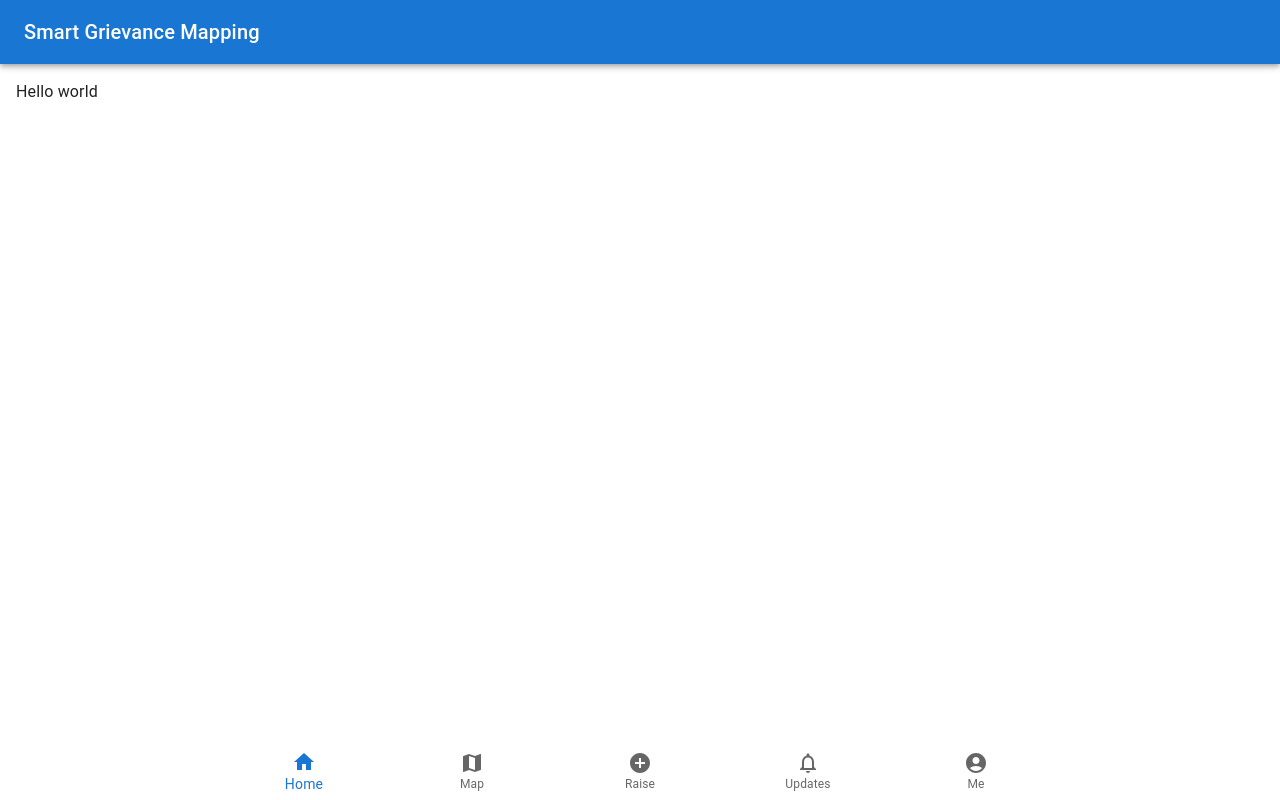
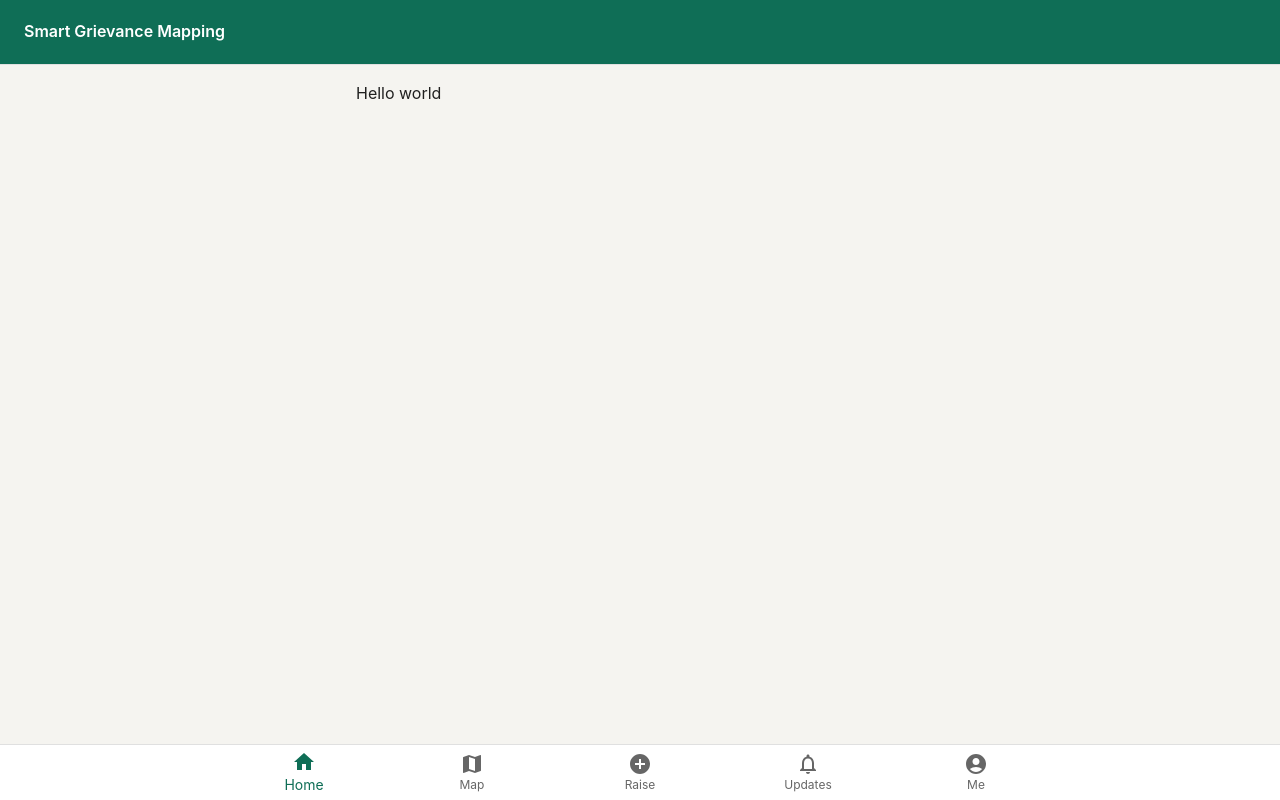
Before and after one commit to Guna-meda/eGOV-monorepo, a React (Vite) app in the folder frontend/: page / in a window 1280 px wide. Built offline with nearby package versions, Linux system fonts and the light colour scheme.

Commit message:
feat: redesigned main layout

```diff
--- a/frontend/src/layout/MainLayout.tsx
+++ b/frontend/src/layout/MainLayout.tsx
@@ -1,97 +1,92 @@
-import {Outlet, Link, useLocation} from "react-router"
-import AppBar from '@mui/material/AppBar';
-import Typography from '@mui/material/Typography';
-import Toolbar from '@mui/material/Toolbar';
-import Box from '@mui/material/Box'
-import BottomNavigation from '@mui/material/BottomNavigation';
-import BottomNavigationAction from '@mui/material/BottomNavigationAction';
-import HomeIcon from '@mui/icons-material/Home';
-import MapIcon from '@mui/icons-material/Map';
-import AddCircleIcon from '@mui/icons-material/AddCircle';
-import NotificationsNoneIcon from '@mui/icons-material/NotificationsNone';
-import AccountCircleIcon from '@mui/icons-material/AccountCircle';
-import { ThemeProvider, createTheme } from '@mui/material/styles';
-import CssBaseline from '@mui/material/CssBaseline';
+import { Outlet, Link, useLocation } from "react-router";
+import AppBar from "@mui/material/AppBar";
+import Typography from "@mui/material/Typography";
+import Toolbar from "@mui/material/Toolbar";
+import Box from "@mui/material/Box";
+import BottomNavigation from "@mui/material/BottomNavigation";
+import BottomNavigationAction from "@mui/material/BottomNavigationAction";
+import HomeIcon from "@mui/icons-material/Home";
+import MapIcon from "@mui/icons-material/Map";
+import AddCircleIcon from "@mui/icons-material/AddCircle";
+import NotificationsNoneIcon from "@mui/icons-material/NotificationsNone";
+import AccountCircleIcon from "@mui/icons-material/AccountCircle";
+import { ThemeProvider, createTheme } from "@mui/material/styles";
+import CssBaseline from "@mui/material/CssBaseline";
 
-const theme = createTheme(); //customisable theme for entire app, in case we changed theme of the app in the future
+const theme = createTheme({
+  palette: {
+    primary: {
+      main: "#0F6E56",
+      contrastText: "#ffffff",
+    },
+    secondary: {
+      main: "#D85A30",
+    },
+    background: {
+      default: "#F5F4F0",
+      paper: "#ffffff",
+    },
+  },
+  typography: {
+    fontFamily: '"Inter", "Roboto", "Arial", sans-serif',
+  },
+  shape: { borderRadius: 10 },
+  components: {
+    MuiButton: {
+      styleOverrides: {
+        root: {
+          textTransform: "none",
+          boxShadow: "none",
+          "&:hover": { boxShadow: "none" },
+        },
+      },
+    },
+    MuiAppBar: {
+      styleOverrides: {
+        root: { boxShadow: "none", borderBottom: "1px solid #e0e0e0" },
+      },
+    },
+    MuiBottomNavigation: {
+      styleOverrides: {
+        root: { borderTop: "1px solid #e0e0e0" },
+      },
+    },
+  },
+});
 
 export default function MainLayout() {
   const location = useLocation();
+
   return (
-
     <ThemeProvider theme={theme}>
       <CssBaseline />
-        <Box
-          sx={{
-            minHeight: "100vh",
-            display: "flex",
-            flexDirection: "column",
-          }}
-        >
-          <AppBar position="static">
+      <Box sx={{ minHeight: "100vh", display: "flex", flexDirection: "column" }}>
+
+        <AppBar position="sticky">
           <Toolbar>
-              <Typography variant="h6">
+            <Typography variant="h6" sx={{ fontSize: "1rem", fontWeight: 600 }}>
               Smart Grievance Mapping
             </Typography>
           </Toolbar>
         </AppBar>
 
-          <Box
-            component="main"
-            sx={{
-              flexGrow: 1,
-              p: 2,
-            }}
-          >
+        <Box component="main" sx={{ flexGrow: 1, p: 2, maxWidth: 600, width: "100%", mx: "auto" }}>
           <Outlet />
         </Box>
 
         <BottomNavigation
           showLabels
           value={location.pathname}
+          sx={{ position: "sticky", bottom: 0, zIndex: "appBar" }}
         >
-            <BottomNavigationAction
-              label="Home"
-              value="/"
-              icon={<HomeIcon />}
-              component={Link}
-              to="/"
-            />
+          <BottomNavigationAction label="Home" value="/" icon={<HomeIcon />} component={Link} to="/" />
+          <BottomNavigationAction label="Map" value="/map" icon={<MapIcon />} component={Link} to="/map" />
+          <BottomNavigationAction label="Raise" value="/raise" icon={<AddCircleIcon />} component={Link} to="/raise" />
+          <BottomNavigationAction label="Updates" value="/updates" icon={<NotificationsNoneIcon />} component={Link} to="/updates" />
+          <BottomNavigationAction label="Me" value="/profile" icon={<AccountCircleIcon />} component={Link} to="/profile" />
+        </BottomNavigation>
 
-            <BottomNavigationAction
-              label="Map"
-              value="/map"
-              icon={<MapIcon />}
-              component={Link}
-              to="/map"
-            />
-
-            <BottomNavigationAction
-              label="Raise"
-              value="/raise"
-              icon={<AddCircleIcon />}
-              component={Link}
-              to="/raise"
-            />
-
-            <BottomNavigationAction
-              label="Updates"
-              value="/updates"
-              icon={<NotificationsNoneIcon />}
-              component={Link}
-              to="/updates"
-            />
-
-            <BottomNavigationAction
-              label="Me"
-              value="/profile"
-              icon={<AccountCircleIcon />}
-              component={Link}
-              to="/profile"
-            />
-          </BottomNavigation>
       </Box>
     </ThemeProvider>
-
   );
 }
```
Lines whose indentation alone changed are shown as unchanged.
